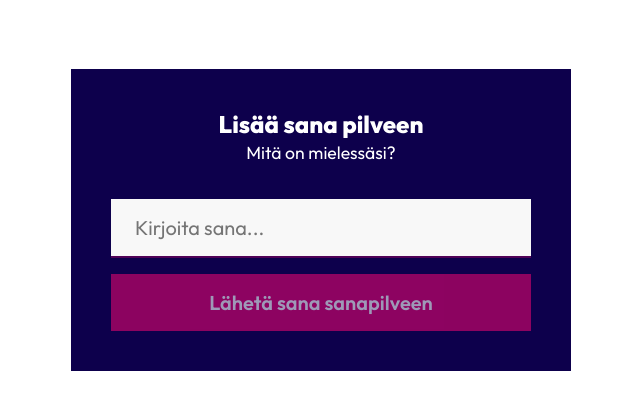
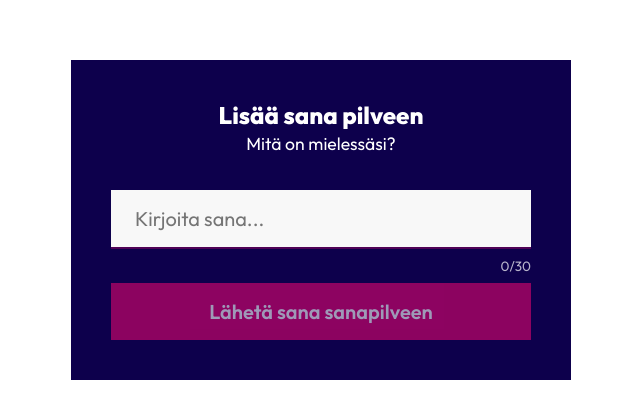
Before and after one commit to Sateqla/Sanapilvi, a SvelteKit app: page /join/1 in a window 1280 px wide. Shown: the part 180-598 px from the top of the page, without its empty margins (319-959 px from the left). Built offline with nearby package versions, Linux system fonts and the light colour scheme; no server answers; the database is empty; a web font is replaced by a local one.

Commit message:
Polish participant and session creation pages

```diff
--- a/src/routes/+page.svelte
+++ b/src/routes/+page.svelte
@@ -56,7 +56,7 @@
 <div class="glass-panel" style="text-align: center; max-width: 600px; margin: auto;">
   <h1>Sanapilvi</h1>
   <p style="margin-bottom: 2rem;">
-    Luo interaktiivinen sanapilvi reaaliajassa. Kerää osallistujien ajatuksia ja näe ne visualisoituna hetkessä.
+    Luo interaktiivinen sanapilvi reaaliajassa. Kerää osallistujien ajatuksia ja näe ne visualisoituna.
   </p>
 
   {#if !supabaseConnected}
--- a/src/routes/join/[id]/+page.svelte
+++ b/src/routes/join/[id]/+page.svelte
@@ -2,6 +2,8 @@
   import { page } from '$app/stores';
   import { onMount } from 'svelte';
   import { supabase, fetchSessionTopic } from '$lib/supabase';
+
+  const WORD_MAX_LENGTH = 30;
 
   let word = '';
   let submitting = false;
@@ -61,15 +63,16 @@
       <p style="margin-bottom: 2rem;">Mitä on mielessäsi?</p>
     {/if}
 
-    <form onsubmit={(e) => { e.preventDefault(); submitWord(); }} style="display: flex; flex-direction: column; gap: 1rem;">
+    <form onsubmit={(e) => { e.preventDefault(); submitWord(); }} class="word-form">
       <input
         type="text"
         bind:value={word}
         placeholder="Kirjoita sana..."
-        maxlength="30"
+        maxlength={WORD_MAX_LENGTH}
         required
         disabled={submitting}
       />
+      <span class="char-count">{word.length}/{WORD_MAX_LENGTH}</span>
 
       <button type="submit" class="btn-primary" disabled={submitting || !word.trim()}>
         {#if submitting}
@@ -108,10 +111,24 @@
 
   .topic {
     margin-bottom: 2rem;
-    font-size: 1.3rem;
-    font-weight: 600;
+    font-size: 1.2rem;
+    font-weight: 400;
+    font-style: italic;
     white-space: pre-line; /* Keep line breaks the presenter typed */
     overflow-wrap: anywhere;
+  }
+
+  .word-form {
+    display: flex;
+    flex-direction: column;
+    gap: 0.5rem;
+  }
+
+  .char-count {
+    align-self: flex-end;
+    font-size: 0.85rem;
+    color: var(--text-surface);
+    opacity: 0.7;
   }
 
   @media (max-width: 900px) {
```
